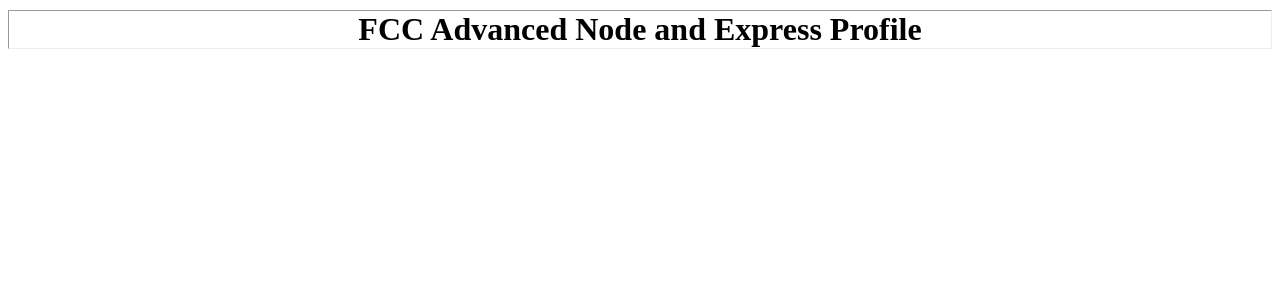
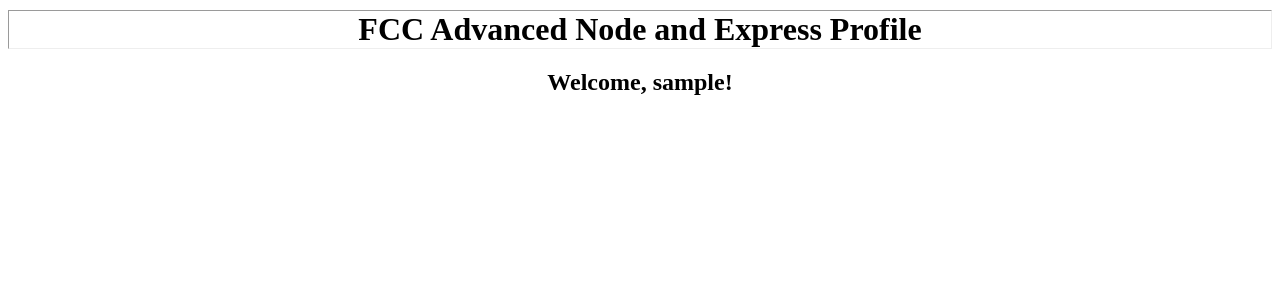
Before and after one commit to finnianj/freecodecamp, a Node server app: template quality_assurance/advanced_node/views/pug/profile.pug in a window 1280 px wide. Shown: the top 300 px of the page. Run offline with Node 20, Linux system fonts and the light colour scheme; the template is opened without the code that fills it: most values are stand-ins (such as "Sample title", 1, 10 or a date in 2020); some libraries are stand-ins or nearby versions.

Commit message:
sending user object

```diff
--- a/quality_assurance/advanced_node/views/pug/profile.pug
+++ b/quality_assurance/advanced_node/views/pug/profile.pug
@@ -8,3 +8,4 @@
     link(rel='stylesheet', href='/public/style.css')
   body
     h1.border.center FCC Advanced Node and Express Profile
+    h2.center#welcome Welcome, #{username}!
```
